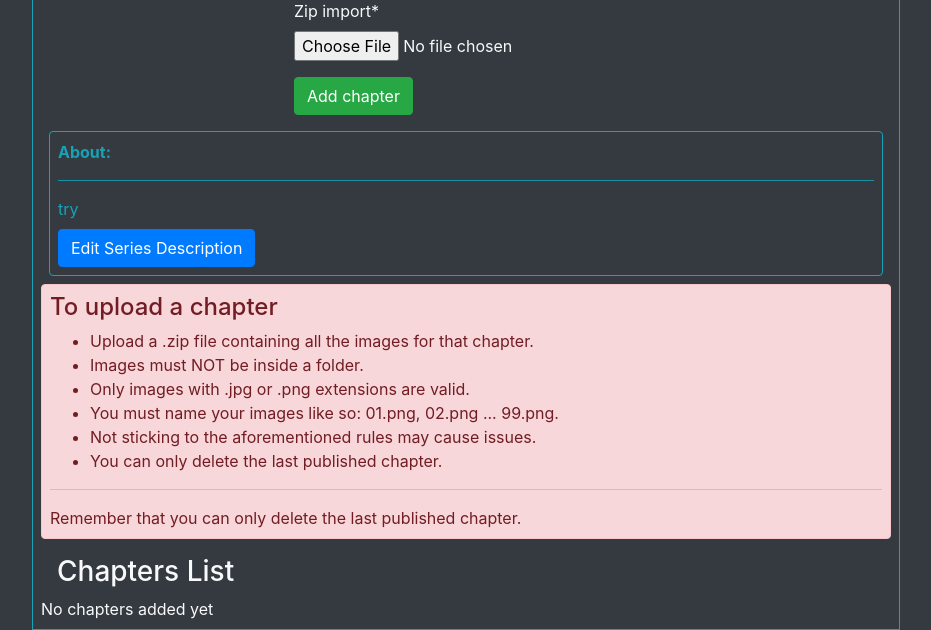
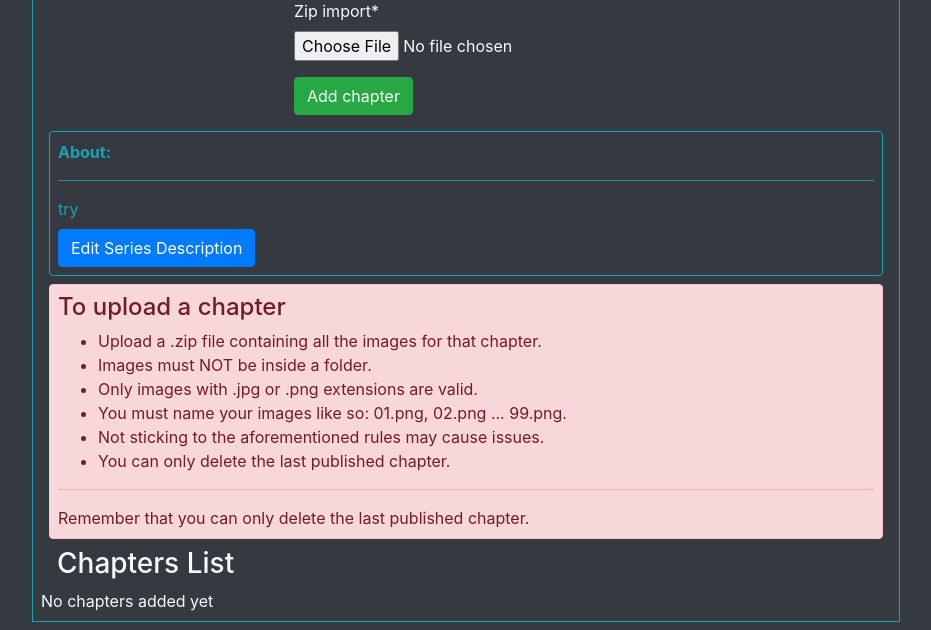
Before and after one commit to lheredias/comics-site, a Django app: a page that uses comics/templates/comics/series_detail.html in a window 1280 px wide. Shown: the part 691-1321 px from the top of the page, without its empty margins (174-1105 px from the left). Run offline with Django 3.2, Linux system fonts and the light colour scheme; a user stored in the database is signed in; data comes from the database, SQL or seed files in the repository; data that the repository does not hold is empty; some libraries are stand-ins or nearby versions.

Commit message:
Fix: small fixes

```diff
--- a/comics/templates/comics/series_detail.html
+++ b/comics/templates/comics/series_detail.html
@@ -84,7 +84,7 @@
     <div>
         {% if user.is_authenticated %}
         {% if user.username == series.author.username %}
-        <div class="alert alert-danger p-2" role="alert">
+        <div class="alert alert-danger p-2 m-2" role="alert">
             <h4 class="alert-heading">To upload a chapter</h4>
             <ul>
                 <li>Upload a .zip file containing all the images for that chapter.</li>
```
